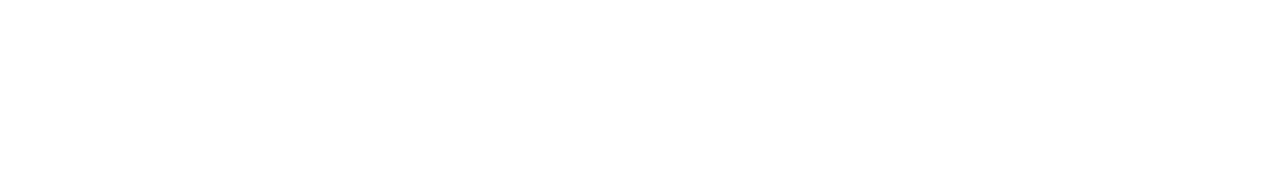
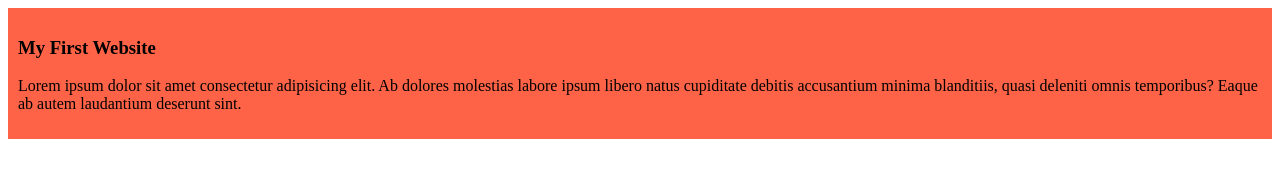
Before and after one commit to pritom604/my-simple-website, a plain HTML site: page index.html in a window 1280 px wide. Drawn offline with Linux system fonts and the light colour scheme.

Commit message:
added the first blog

```diff
--- a/index.html
+++ b/index.html
@@ -4,8 +4,13 @@
     <meta charset="UTF-8">
     <meta name="viewport" content="width=device-width, initial-scale=1.0">
     <title>My simple website</title>
+    <link rel="stylesheet" href="styless/blog.css">
 </head>
 <body>
+    <div>
+        <h3>My First Website</h3>
 
+        <p>Lorem ipsum dolor sit amet consectetur adipisicing elit. Ab dolores molestias labore ipsum libero natus cupiditate debitis accusantium minima blanditiis, quasi deleniti omnis temporibus? Eaque ab autem laudantium deserunt sint.</p>
+    </div>
 </body>
 </html>
--- /dev/null
+++ b/styless/blog.css
@@ -0,0 +1,4 @@
+div{
+    background-color: tomato;
+    padding: 10px;
+}
```
